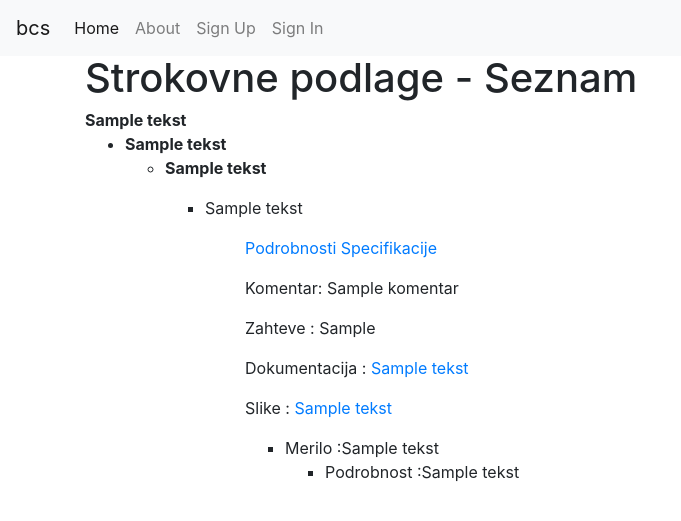
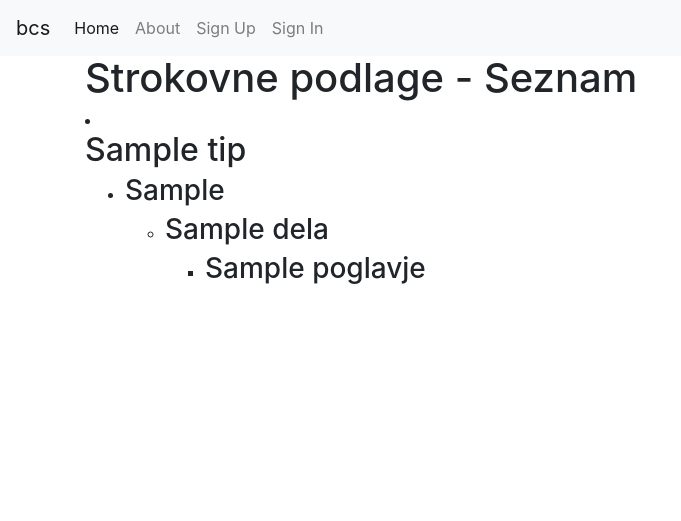
Before and after one commit to pavlovicr/bcs, a Django app: template bcs/templates/podrobnosti/specifikacija_list.html in a window 1280 px wide. Shown: the top 521 px of the page, without its empty margins (0-681 px from the left). Run offline with Django 3.2, Linux system fonts and the light colour scheme; the template is opened without the code that fills it: most values are stand-ins (such as "Sample title", 1, 10 or a date in 2020); style sheets or scripts are compiled from the project's sources; parts of the project's set-up code (start-up, migrations or seed data) failed here and were passed over; some libraries are stand-ins or nearby versions.

Commit message:
pravilna nastavitev grupiranja specifikacij , tudi v views

```diff
--- a/bcs/podrobnosti/views.py
+++ b/bcs/podrobnosti/views.py
@@ -46,8 +46,11 @@ class SpecifikacijaList(ListView):
         queryset = super(SpecifikacijaList, self).get_queryset(*args, **kwargs)
 
         queryset = queryset.order_by(
+            'tip',
+            'poglavje__dela__vrsta_del',
+            'poglavje__dela',
             'poglavje',
-            'tekst'
+            #'tekst'
         )
         return queryset
 
--- a/bcs/templates/podrobnosti/specifikacija_list.html
+++ b/bcs/templates/podrobnosti/specifikacija_list.html
@@ -4,79 +4,32 @@
 
 <h1>Strokovne podlage - Seznam</h1>
 
-<!--  grupiramo list po  vrsta del -->
-{% regroup object_list by poglavje.dela.vrsta_del as podlage %}
-{% for vrsta_del in podlage %}
-<b>{{ vrsta_del.grouper.tekst }}</b><br>
+<!--  grupiramo list po  tip specifikacije (popis,dolocilo) -->
+{% regroup object_list by tip as podlage %}
+{% for tip in podlage %}
+<li><h2>{{ tip.grouper }}</h2></li>
 
 <ul>
-  <!-- grupiramo list po  dela -->
+    <!--  grupiramo list po  vrsta del -->
+    {% regroup tip.list by poglavje.dela.vrsta_del as podlage %}
+    {% for vrsta_del in podlage %}
+    <li><h3>{{ vrsta_del.grouper }}</h3></li>
+    <ul>
+        <!--  grupiramo list po  dela -->
         {% regroup vrsta_del.list by poglavje.dela as podlage %}
         {% for dela in podlage %}
-  <li><b>{{ dela.grouper.tekst }}</b><br></li>
-
+        <li><h3>{{ dela.grouper }}</h3></li>
         <ul>
-      <!-- grupiramo list po  predmetu merila -->
+            <!--  grupiramo list po  dela -->
             {% regroup dela.list by poglavje as podlage %}
             {% for poglavje in podlage %}
-      <li><b>{{ predmet.grouper.tekst }}</b><br></li>
-
-      <ul>
-          <!-- grupiramo list po tekstu specifikacije -->
-          <p>
-          {% regroup poglavje.list by tekst as podlage %}
-          {% for tekst in podlage %}
-          <li>{{ tekst.grouper }}</li>
-          </p>
-
-          <ul>
-          <!-- izpisi, ki pripadajo  specifikaciji -->
-          {% for specifikacija in tekst.list %}
-          <p><a href="{% url 'specifikacija-detail' specifikacija.pk %}">{{ "Podrobnosti Specifikacije "}}</a></p>
-          <p>Komentar: {{specifikacija.komentar}}</p>
-          <p>Zahteve : {{specifikacija.get_podlaga_display}}</p>
-
-
-          <!-- Dokumetnacija -->
-          <p> Dokumentacija :
-          {% for d in specifikacija.dokumentacija.all %}
-          <a href="{% url 'dokumentacija-detail' d.pk %}">{{ d.tekst }}</a>
-          {% endfor %}
-          </p>
-
-          <!-- Slike -->
-          <p> Slike :
-          {% for s in specifikacija.slika.all %}
-          <a href="{% url 'slika-detail' s.pk %}">{{ s.tekst }}</a>
-          {% endfor %}
-          </p>
-              <ul>
-              <!-- Merila -->
-              {% for m in specifikacija.podskupina_set.all %}
-              <li>Merilo :{{ m.tekst}} </li>
-
-                  <ul>
-                  <!-- Podrobnost -->
-                  {% for p in m.podrobnost_set.all %}
-                  <li> Podrobnost :{{ p.tekst}} </li>
+            <li><h3>{{ poglavje.grouper }}</h3></li>
             {% endfor %}
         </ul>
-          <!-- komentar, zahteve -->
         {% endfor %}
     </ul>
-        <!-- tekst specifikacije?????? -->
     {% endfor %}
 </ul>
-      <!-- podlaga_merila tekst -->
-      {% endfor %}
-      </ul>
-    <!-- predmet_merila -->
-    {% endfor %}
-  </ul>
-  <!-- dela -->
-  {% endfor %}
-</ul>
-<!-- vrsta_del -->
 {% endfor %}
 
 {% endblock %}
```
Lines whose indentation alone changed are shown as unchanged.
